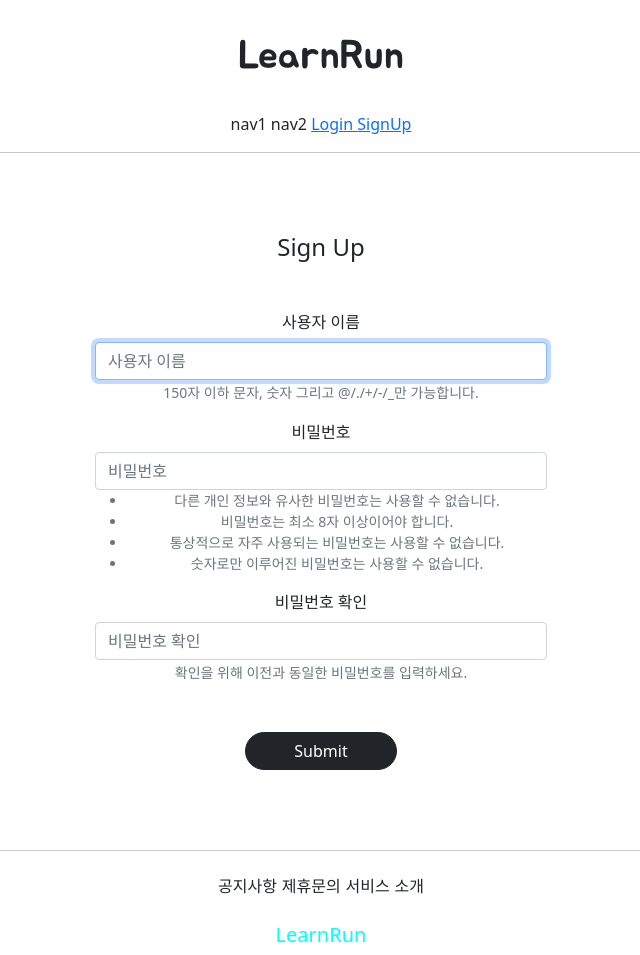
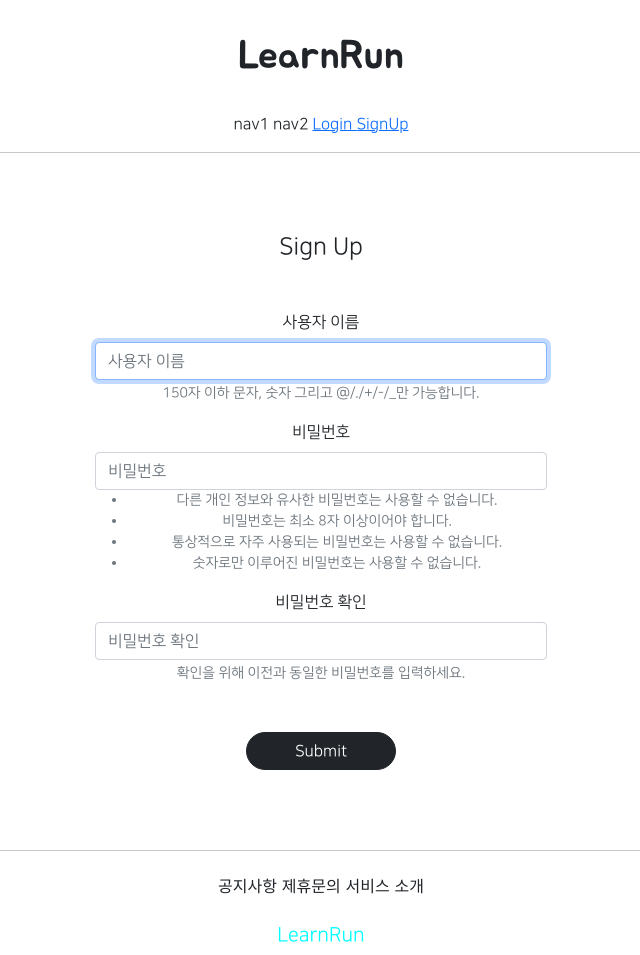
Before and after one commit to RunLearn/Ai_school_4-django-web, a Django app: page /hello/create/ in a window 1280 px wide. Shown: the whole page, without its empty margins (319-959 px from the left). Run offline with Django 3.2, Linux system fonts and the light colour scheme; parts of the project's set-up code (start-up, migrations or seed data) failed here and were passed over; some libraries are stand-ins or nearby versions.

Commit message:
2020-07-16 폰트 불러오기, body 폰트 적용

```diff
--- a/templates/base.html
+++ b/templates/base.html
@@ -3,17 +3,14 @@
 
 {% include 'head.html' %}
 
-<body>
+<body style="font-family: 'NanumSquareR'">
     {% include 'header.html' %}
 
     <hr>
 
     {%  block content %}
-
         <div>
-
         </div>
-
     {%  endblock %}
 
     <hr>
--- a/templates/head.html
+++ b/templates/head.html
@@ -16,6 +16,27 @@
     {# DEFAULT CSS LINK #}
     <link rel = "stylesheet" type="text/css" href = "{% static 'base.css' %}">
 
-
+    <style>
+        @font-face {
+            font-family: 'NanumSquareR';
+            src: local('NanumSquareR'),
+            url("{% static 'fonts/NanumSquareR.otf' %}") format("opentype");
+        }
+        @font-face {
+            font-family: 'NanumSquareEB';
+            src: local('NanumSquareEB'),
+            url("{% static 'fonts/NanumSquareEB.otf' %}") format("opentype");
+        }
+        @font-face {
+            font-family: 'NanumSquareB';
+            src: local('NanumSquareB'),
+            url("{% static 'fonts/NanumSquareB.otf' %}") format("opentype");
+        }
+        @font-face {
+            font-family: 'NanumSquareL';
+            src: local('NanumSquareL'),
+            url("{% static 'fonts/NanumSquareL.otf' %}") format("opentype");
+        }
+    </style>
 
 </head>
```
Also changed, not shown: static/fonts/NanumSquareB.otf (added), static/fonts/NanumSquareEB.otf (added), static/fonts/NanumSquareL.otf (added), static/fonts/NanumSquareR.otf (added).
